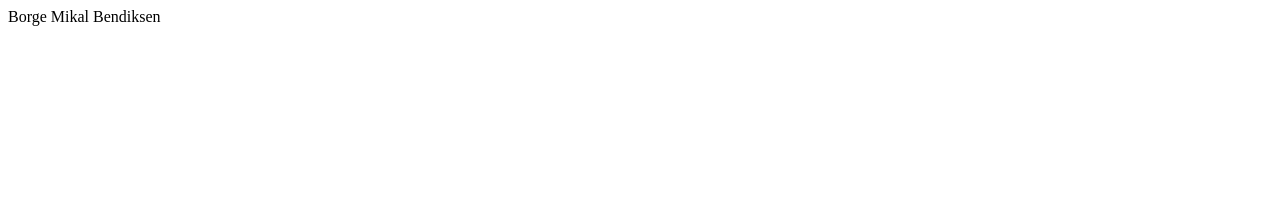
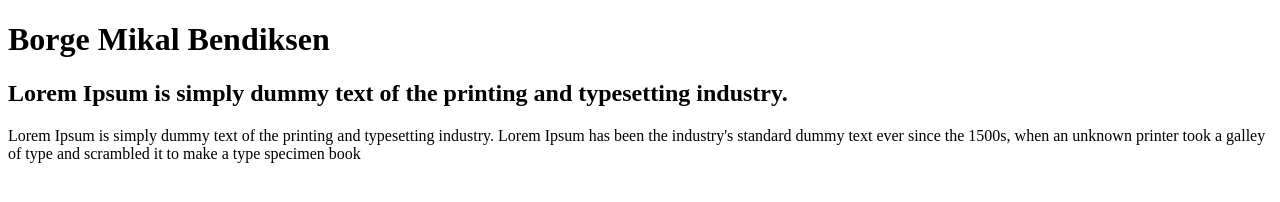
Before and after one commit to bmbendiksen/bmbendiksen.github.io, a plain HTML site: page index.html in a window 1280 px wide. Drawn offline with Linux system fonts and the light colour scheme.

Commit message:
lorem ipsum it up

```diff
--- a/index.html
+++ b/index.html
@@ -1,11 +1,17 @@
 <!DOCTYPE html>
+
 <html lang="en">
 <head>
     <meta charset="UTF-8">
     <meta name="viewport" content="width=device-width, initial-scale=1.0">
     <title>Document</title>
 </head>
+
 <body>
-    <div>Borge Mikal Bendiksen</div>
+
+    <h1>Borge Mikal Bendiksen</h1>
+    <h2>Lorem Ipsum is simply dummy text of the printing and typesetting industry.</h2>
+    <p>Lorem Ipsum is simply dummy text of the printing and typesetting industry. Lorem Ipsum has been the industry's standard dummy text ever since the 1500s, when an unknown printer took a galley of type and scrambled it to make a type specimen book</p>
+
 </body>
 </html>
```
